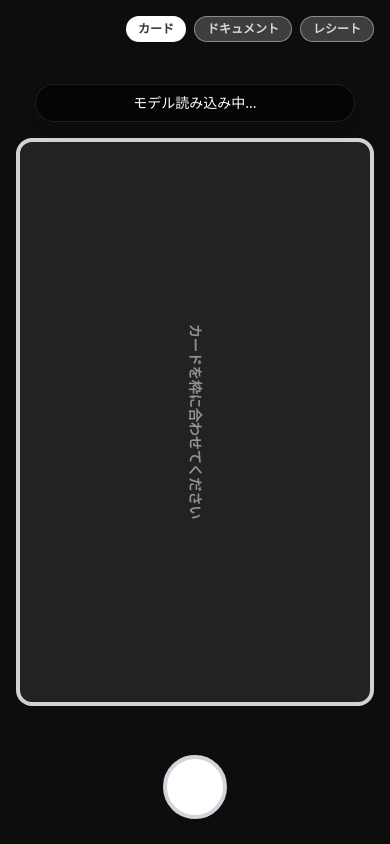
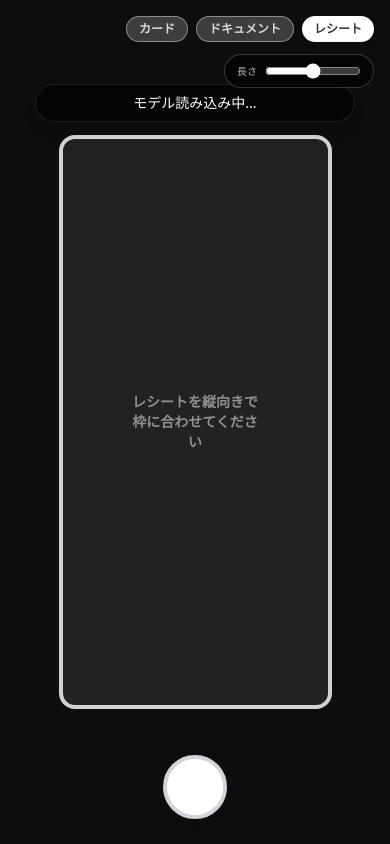
Before and after one commit to u8-zawa/tf-cam, a website built with Vite: page index.html in a window 390 px wide. Built offline with nearby package versions, Linux system fonts and the light colour scheme; no server answers; what @tensorflow/tfjs, @tensorflow/tfjs-tflite would draw is missing.

Commit message:
ガイドモードのUIを改善し、レシートモード用のコントロールを追加

```diff
--- a/index.html
+++ b/index.html
@@ -14,7 +14,8 @@
     <video id="preview-video" autoplay playsinline muted class="absolute inset-0 w-full h-full object-cover"></video>
 
     <!-- ガイドモード切り替え -->
-    <div class="absolute top-4 right-4 z-30 flex gap-2">
+    <div class="absolute top-4 right-4 z-30 flex flex-col items-end gap-2">
+        <div class="flex gap-2">
             <button id="mode-card-btn"
                 class="px-3 py-1 rounded-full text-xs font-semibold bg-white text-black/80 shadow-md">
                 カード
@@ -27,6 +28,13 @@
                 class="px-3 py-1 rounded-full text-xs font-semibold bg-white/20 text-white/80 border border-white/40">
                 レシート
             </button>
+        </div>
+
+        <div id="receipt-control"
+            class="mt-1 px-3 py-2 rounded-full bg-black/60 border border-white/20 text-[10px] text-white/70 flex items-center gap-2">
+            <span>長さ</span>
+            <input id="receipt-length-range" type="range" min="1.2" max="3.0" step="0.1" class="w-24 accent-white">
+        </div>
     </div>
 
     <!-- 撮影ガイドレイヤー -->
@@ -48,7 +56,7 @@
         </div>
 
         <!-- レシート型ガイドフレーム -->
-        <div id="receipt-guide" class="hidden guide-frame guide-mask aspect-[1/2.5] max-h-[85vh] max-w-[80vw]">
+        <div id="receipt-guide" class="hidden guide-frame guide-mask">
             <div
                 class="absolute top-1/2 left-1/2 -translate-x-1/2 -translate-y-1/2 text-white/50 text-sm font-bold text-center">
                 レシートを縦向きで<br>
--- a/src/index.js
+++ b/src/index.js
@@ -33,11 +33,13 @@ const receiptGuideEl = document.getElementById('receipt-guide');
 const MODE_CARD = 'card';
 const MODE_DOCUMENT = 'document';
 const MODE_RECEIPT = 'receipt';
-let currentGuideMode = MODE_CARD;
+let currentGuideMode = MODE_RECEIPT;
 
 const cardModeBtn = document.getElementById('mode-card-btn');
 const documentModeBtn = document.getElementById('mode-document-btn');
 const receiptModeBtn = document.getElementById('mode-receipt-btn');
+const receiptControl = document.getElementById('receipt-control');
+const receiptRange = document.getElementById('receipt-length-range');
 const inferenceCanvas = new OffscreenCanvas(CONFIG.inferenceSize, CONFIG.inferenceSize);
 const inferenceCtx = inferenceCanvas.getContext('2d', { willReadFrequently: true });
 
@@ -57,57 +59,22 @@ const statusState = {
   text: ''
 };
 
-function updateGuideButtons(mode) {
-  if (!cardModeBtn || !documentModeBtn) return;
-
-  if (mode === MODE_CARD) {
-    cardModeBtn.classList.add('bg-white', 'text-black/80', 'shadow-md');
-    cardModeBtn.classList.remove('bg-white/20', 'text-white/80', 'border', 'border-white/40');
-
-    documentModeBtn.classList.add('bg-white/20', 'text-white/80', 'border', 'border-white/40');
-    documentModeBtn.classList.remove('bg-white', 'text-black/80', 'shadow-md');
-
-    receiptModeBtn.classList.add('bg-white/20', 'text-white/80', 'border', 'border-white/40');
-    receiptModeBtn.classList.remove('bg-white', 'text-black/80', 'shadow-md');
-  } else if (mode === MODE_DOCUMENT) {
-    documentModeBtn.classList.add('bg-white', 'text-black/80', 'shadow-md');
-    documentModeBtn.classList.remove('bg-white/20', 'text-white/80', 'border', 'border-white/40');
-
-    cardModeBtn.classList.add('bg-white/20', 'text-white/80', 'border', 'border-white/40');
-    cardModeBtn.classList.remove('bg-white', 'text-black/80', 'shadow-md');
-
-    receiptModeBtn.classList.add('bg-white/20', 'text-white/80', 'border', 'border-white/40');
-    receiptModeBtn.classList.remove('bg-white', 'text-black/80', 'shadow-md');
-  } else if (mode === MODE_RECEIPT) {
-    receiptModeBtn.classList.add('bg-white', 'text-black/80', 'shadow-md');
-    receiptModeBtn.classList.remove('bg-white/20', 'text-white/80', 'border', 'border-white/40');
-
-    cardModeBtn.classList.add('bg-white/20', 'text-white/80', 'border', 'border-white/40');
-    cardModeBtn.classList.remove('bg-white', 'text-black/80', 'shadow-md');
-
-    documentModeBtn.classList.add('bg-white/20', 'text-white/80', 'border', 'border-white/40');
-    documentModeBtn.classList.remove('bg-white', 'text-black/80', 'shadow-md');
-  }
-}
-
-function setGuideMode(mode) {
+function setMode(mode) {
   currentGuideMode = mode;
 
-  if (mode === MODE_CARD) {
-    if (cardGuideEl) cardGuideEl.classList.remove('hidden');
-    if (documentGuideEl) documentGuideEl.classList.add('hidden');
-    if (receiptGuideEl) receiptGuideEl.classList.add('hidden');
-  } else if (mode === MODE_DOCUMENT) {
-    if (cardGuideEl) cardGuideEl.classList.add('hidden');
-    if (documentGuideEl) documentGuideEl.classList.remove('hidden');
-    if (receiptGuideEl) receiptGuideEl.classList.add('hidden');
-  } else if (mode === MODE_RECEIPT) {
-    if (cardGuideEl) cardGuideEl.classList.add('hidden');
-    if (documentGuideEl) documentGuideEl.classList.add('hidden');
-    if (receiptGuideEl) receiptGuideEl.classList.remove('hidden');
-  }
+  if (cardGuideEl) cardGuideEl.classList.toggle('hidden', mode !== MODE_CARD);
+  if (documentGuideEl) documentGuideEl.classList.toggle('hidden', mode !== MODE_DOCUMENT);
+  if (receiptGuideEl) receiptGuideEl.classList.toggle('hidden', mode !== MODE_RECEIPT);
 
-  updateGuideButtons(mode);
+  if (receiptControl) receiptControl.classList.toggle('hidden', mode !== MODE_RECEIPT);
+
+  const active = 'px-3 py-1 rounded-full text-xs font-semibold bg-white text-black/80 shadow-md border-transparent';
+  const inactive = 'px-3 py-1 rounded-full text-xs font-semibold bg-white/20 text-white/80 border border-white/40 shadow-none';
+  if (cardModeBtn) cardModeBtn.className = mode === MODE_CARD ? active : inactive;
+  if (documentModeBtn) documentModeBtn.className = mode === MODE_DOCUMENT ? active : inactive;
+  if (receiptModeBtn) receiptModeBtn.className = mode === MODE_RECEIPT ? active : inactive;
+
+  // ガイド枠の座標キャッシュを更新
   updateGuideRectCache();
 }
 
@@ -264,10 +231,14 @@ function resizeOverlay() {
 }
 
 function updateGuideRectCache() {
-  const activeGuideEl = currentGuideMode === MODE_CARD ? cardGuideEl
-    : currentGuideMode === MODE_DOCUMENT ? documentGuideEl
-    : currentGuideMode === MODE_RECEIPT ? receiptGuideEl
-    : null;
+  let activeGuideEl = null;
+  if (currentGuideMode === MODE_CARD) {
+    activeGuideEl = cardGuideEl;
+  } else if (currentGuideMode === MODE_DOCUMENT) {
+    activeGuideEl = documentGuideEl;
+  } else if (currentGuideMode === MODE_RECEIPT) {
+    activeGuideEl = receiptGuideEl;
+  }
 
   if (!activeGuideEl || !overlayCanvas) {
     guideRectOnCanvas = null;
@@ -517,15 +488,20 @@ captureBtn.addEventListener('click', () => {
   if (autoCapturing) return;
   triggerCapture('manual');
 });
-cardModeBtn.addEventListener('click', () => {
-  setGuideMode(MODE_CARD);
-});
-documentModeBtn.addEventListener('click', () => {
-  setGuideMode(MODE_DOCUMENT);
-});
-receiptModeBtn.addEventListener('click', () => {
-  setGuideMode(MODE_RECEIPT);
-});
 
-setGuideMode(currentGuideMode);
+cardModeBtn.addEventListener('click', () => setMode(MODE_CARD));
+documentModeBtn.addEventListener('click', () => setMode(MODE_DOCUMENT));
+receiptModeBtn.addEventListener('click', () => setMode(MODE_RECEIPT));
+
+if (receiptRange && receiptGuideEl) {
+  receiptRange.addEventListener('input', (e) => {
+    const ratio = Number(e.target.value) || 2;
+    receiptGuideEl.style.setProperty('--receipt-ratio', ratio);
+  });
+
+  // 初期値を反映
+  receiptGuideEl.style.setProperty('--receipt-ratio', receiptRange.value || 2);
+}
+
+setMode(currentGuideMode);
 initCamera();
--- a/src/style.css
+++ b/src/style.css
@@ -8,4 +8,12 @@
     .guide-frame {
         @apply relative w-full max-w-xl border-4 border-white/80 rounded-2xl overflow-hidden;
     }
+
+    #receipt-guide {
+        --receipt-width: min(70vw, 360px);
+        --receipt-ratio: 2;
+        width: var(--receipt-width);
+        height: calc(var(--receipt-width) * var(--receipt-ratio));
+        max-height: 85vh;
+    }
 }
```
Lines whose indentation alone changed are shown as unchanged.
